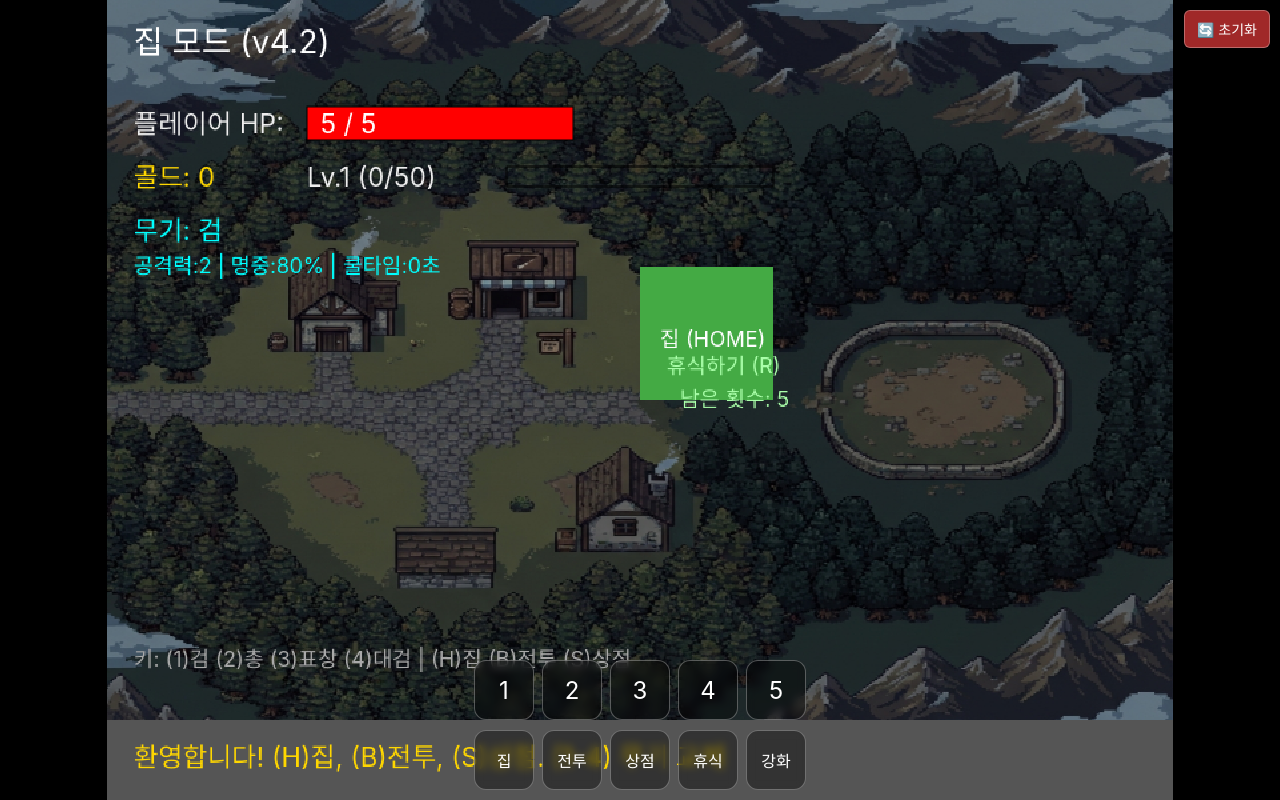
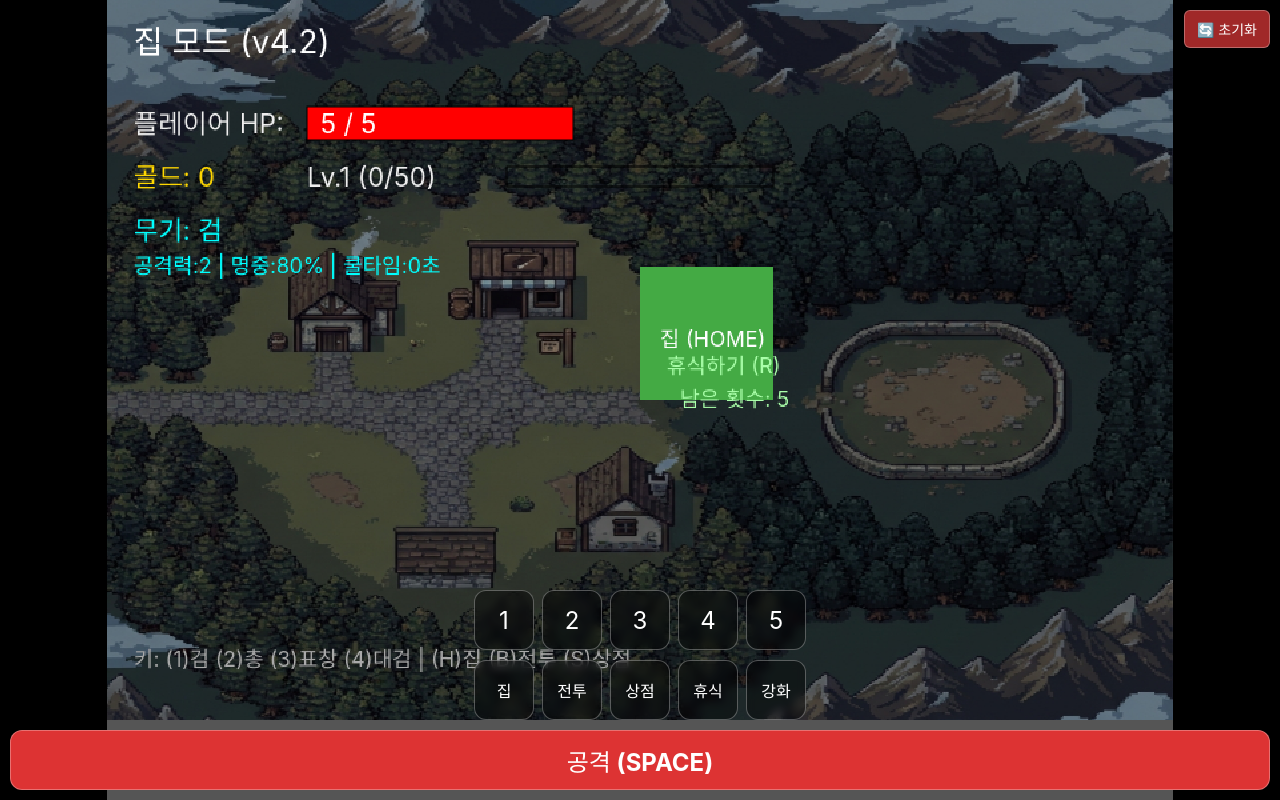
Before and after one commit to nxonionmen/jaydenwar, a website: page index.html in a window 1280 px wide. Drawn offline with Linux system fonts and the light colour scheme.

Commit message:
Restore missing Attack button

```diff
--- a/index.html
+++ b/index.html
@@ -33,6 +33,11 @@
             <button class="control-btn" data-key="r" style="font-size: 16px;">휴식</button>
             <button class="control-btn" data-key="u" style="font-size: 16px;">강화</button>
         </div>
+        <div class="control-row" style="justify-content: center;">
+            <button class="control-btn" data-key=" "
+                style="width: 100%; height: 60px; background: #d33; font-size: 24px; font-weight: bold;">공격
+                (SPACE)</button>
+        </div>
     </div>
 
     <script>
```
